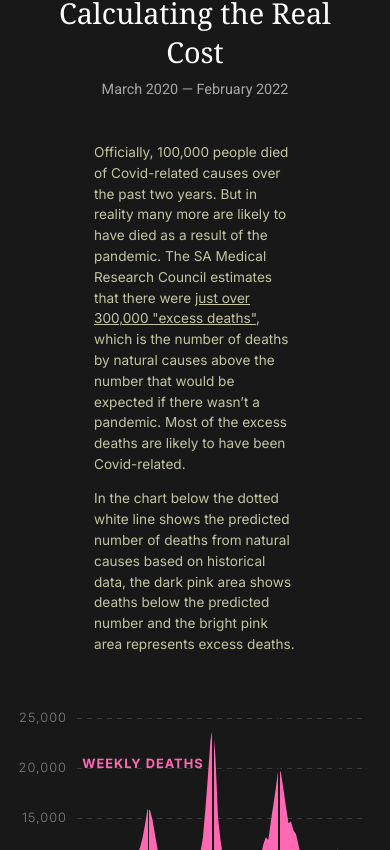
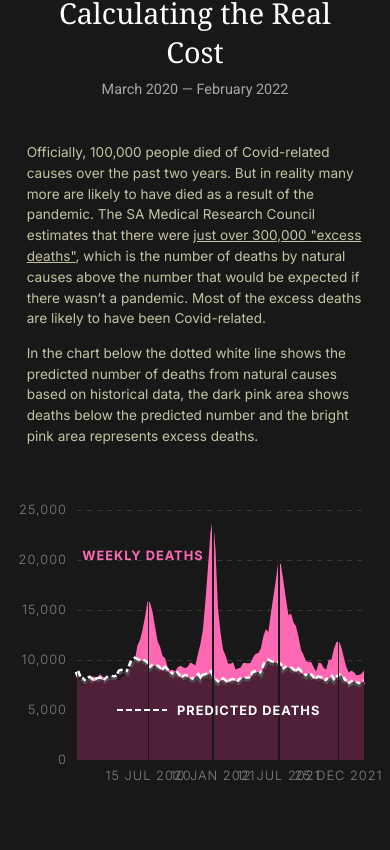
Before and after one commit to mediahackza/covid19-wrap, a Svelte app: page / in a window 390 px wide. Shown: the part 4454-5304 px from the top of the page. Built offline with nearby package versions, Linux system fonts and the light colour scheme; no server answers.

Commit message:
Fixing mobile

```diff
--- a/src/Excess.svelte
+++ b/src/Excess.svelte
@@ -349,4 +349,10 @@
   svg {
     overflow: visible;
   }
+
+  @media only screen and (max-width: 800px) {
+    .legend-excess {
+      grid-template-columns: 1fr;
+    }
+  }
 </style>
```
